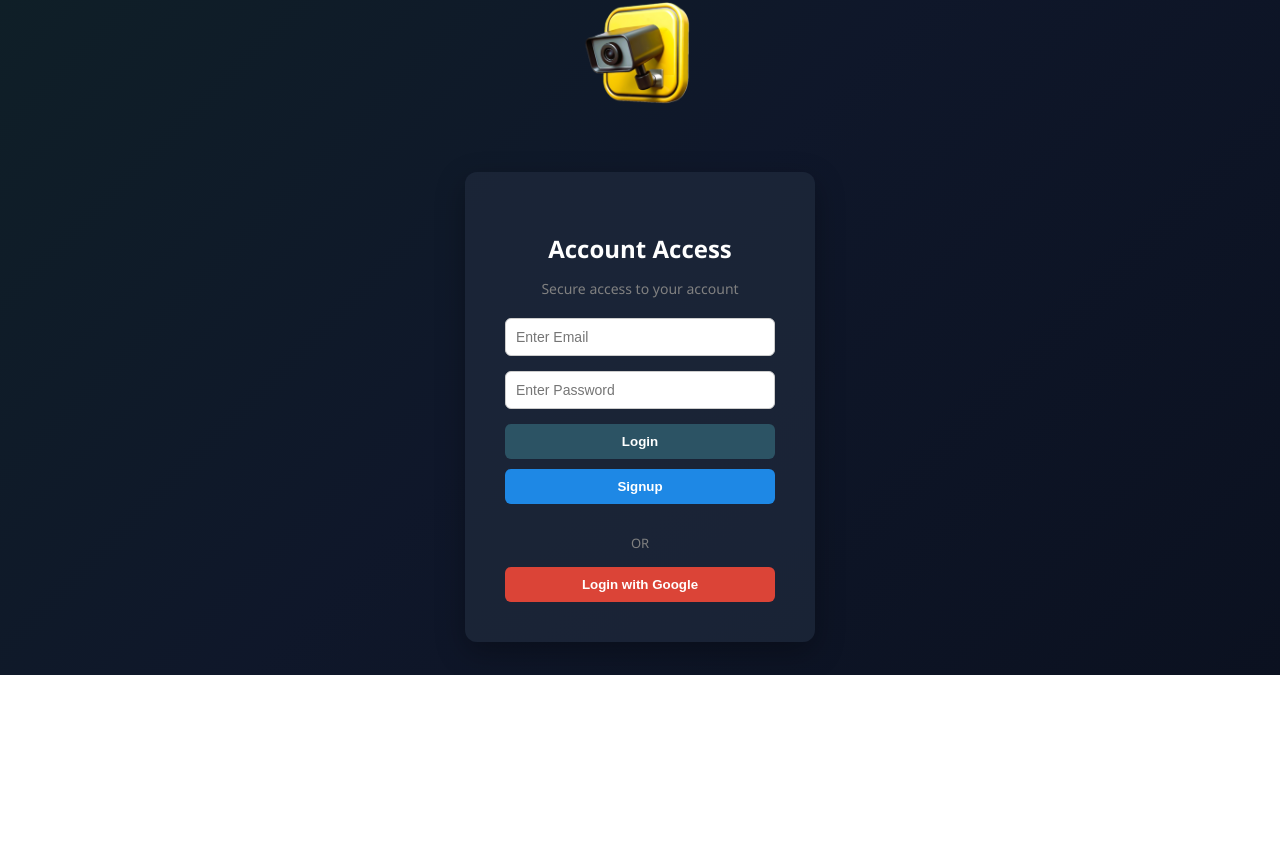
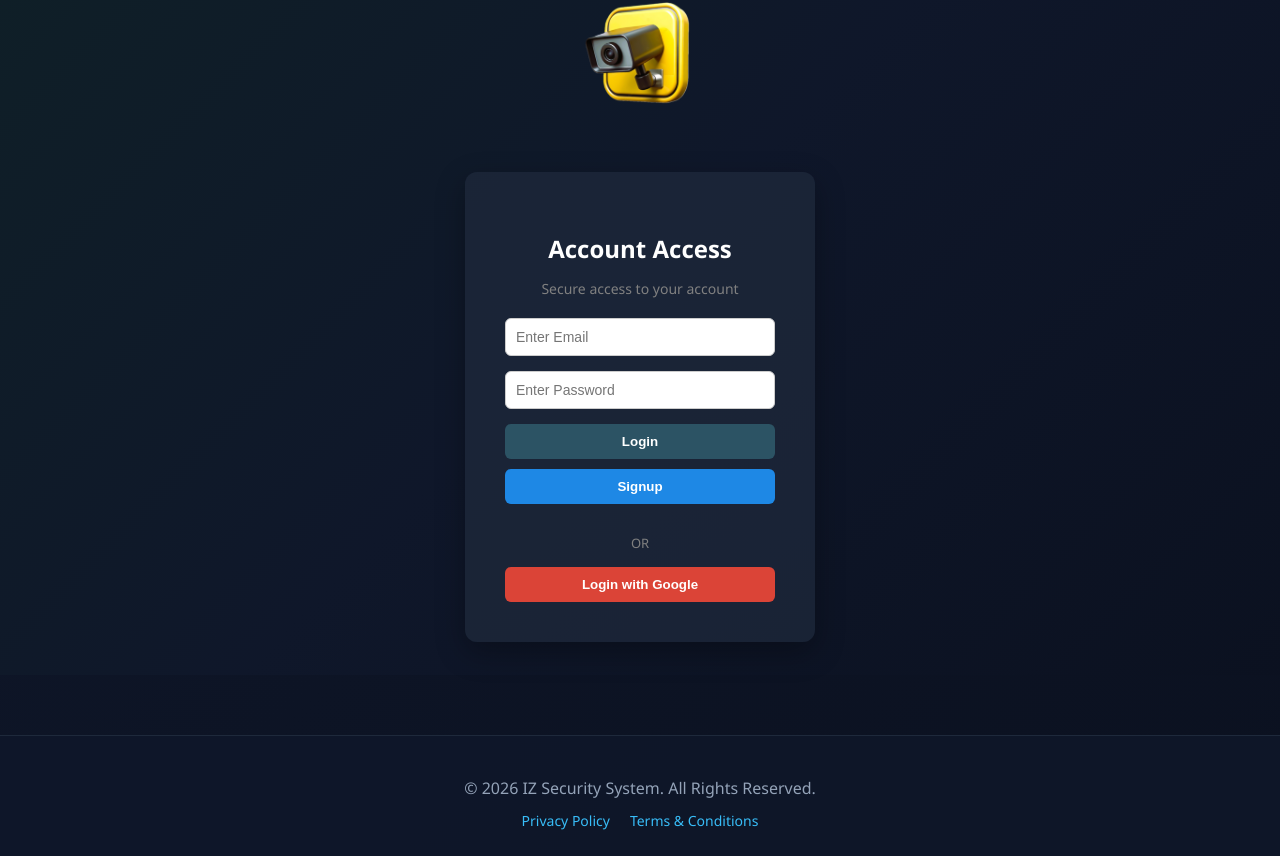
Before and after one commit to NehanShaikh/IZ_shop, a React (Create React App) app in the folder iz-security-frontend/: page /login in a window 1280 px wide. Shown: the part 125-981 px from the top of the page. Before the commit the page ends 800 px from the top, so only its background shows below. Built offline with nearby package versions, Linux system fonts and the light colour scheme.

Commit message:
first commit

```diff
--- a/iz-security-frontend/src/App.css
+++ b/iz-security-frontend/src/App.css
@@ -1118,3 +1118,29 @@ html, body {
 .feature-card p {
   color: #e2e8f0;
 }
+
+/* ================= FOOTER ================= */
+
+.footer {
+  margin-top: 60px;
+  padding: 25px 20px;
+  text-align: center;
+  background: rgba(15, 23, 42, 0.9);
+  border-top: 1px solid #1e293b;
+}
+
+.footer p {
+  color: #94a3b8;
+  margin-bottom: 10px;
+}
+
+.footer-links a {
+  margin: 0 10px;
+  color: #38bdf8;
+  text-decoration: none;
+  font-size: 14px;
+}
+
+.footer-links a:hover {
+  text-decoration: underline;
+}
--- a/iz-security-frontend/src/App.js
+++ b/iz-security-frontend/src/App.js
@@ -3,6 +3,7 @@ import { useState, useEffect } from "react";
 
 import Login from "./pages/Login";
 import Navbar from "./components/Navbar";
+import Footer from "./components/Footer";
 
 import Home from "./pages/Home";
 import Dashboard from "./pages/Dashboard";
@@ -22,7 +23,6 @@ function App() {
   const [user, setUser] = useState(null);
   const [cart, setCart] = useState([]);
 
-  // ✅ Load user from localStorage on app start
   useEffect(() => {
     const savedUser = localStorage.getItem("user");
     if (savedUser) {
@@ -37,27 +37,40 @@ function App() {
 
       <Routes>
 
-        {!user ? (
-          <Route path="*" element={<Login setUser={setUser} />} />
-        ) : (
+        {/* Public Routes */}
+        {!user && (
+          <Route path="/login" element={<Login setUser={setUser} />} />
+        )}
+
+        <Route path="/privacy" element={<PrivacyPolicy />} />
+        <Route path="/terms" element={<Terms />} />
+        <Route path="/faq" element={<FAQ />} />
+
+        {/* Protected Routes */}
+        {user ? (
           <>
             <Route path="/" element={<Home />} />
             <Route path="/dashboard" element={<Dashboard user={user} />} />
             <Route path="/contact" element={<Contact />} />
-            <Route path="/products" element={<Products user={user} cart={cart} setCart={setCart} />} />
+            <Route
+              path="/products"
+              element={<Products user={user} cart={cart} setCart={setCart} />}
+            />
             <Route path="/orders" element={<Orders user={user} />} />
+
             <Route
               path="/cart"
               element={
-                user && user.role !== "admin"
+                user.role !== "admin"
                   ? <Cart user={user} />
                   : <Navigate to="/" />
               }
             />
+
             <Route
               path="/checkout"
               element={
-                user && user.role !== "admin"
+                user.role !== "admin"
                   ? <Checkout user={user} />
                   : <Navigate to="/" />
               }
@@ -66,23 +79,24 @@ function App() {
             <Route
               path="/my-orders"
               element={
-                  user && user.role !== "admin"
+                user.role !== "admin"
                   ? <MyOrders user={user} />
                   : <Navigate to="/" />
               }
             />
 
             <Route path="/about" element={<About />} />
-<Route path="/privacy" element={<PrivacyPolicy />} />
-<Route path="/terms" element={<Terms />} />
-<Route path="/faq" element={<FAQ />} />
-
 
             <Route path="*" element={<Navigate to="/" />} />
           </>
+        ) : (
+          <Route path="*" element={<Navigate to="/login" />} />
         )}
 
       </Routes>
+
+      {/* Footer Always Visible */}
+      <Footer />
 
     </Router>
   );
--- /dev/null
+++ b/iz-security-frontend/src/components/Footer.js
@@ -0,0 +1,16 @@
+import { Link } from "react-router-dom";
+
+function Footer() {
+  return (
+    <div className="footer">
+      <p>© {new Date().getFullYear()} IZ Security System. All Rights Reserved.</p>
+
+      <div className="footer-links">
+        <Link to="/privacy">Privacy Policy</Link>
+        <Link to="/terms">Terms & Conditions</Link>
+      </div>
+    </div>
+  );
+}
+
+export default Footer;
--- a/iz-security-frontend/src/components/Navbar.js
+++ b/iz-security-frontend/src/components/Navbar.js
@@ -33,7 +33,7 @@ function Navbar({ user, setUser }) {
         </Link>
       </div>
 
-      {/* Hamburger (Mobile) */}
+      {/* Hamburger */}
       <div
         className="hamburger"
         onClick={() => setMenuOpen(!menuOpen)}
@@ -43,10 +43,7 @@ function Navbar({ user, setUser }) {
 
       {/* Overlay */}
       {menuOpen && (
-        <div
-          className="overlay"
-          onClick={closeMenu}
-        ></div>
+        <div className="overlay" onClick={closeMenu}></div>
       )}
 
       {/* Navigation */}
@@ -54,26 +51,22 @@ function Navbar({ user, setUser }) {
 
         {/* Main Pages */}
         <Link to="/" onClick={closeMenu}>Home</Link>
+
+        {user && (
+          <Link to="/dashboard" onClick={closeMenu}>Dashboard</Link>
+        )}
+
         <Link to="/products" onClick={closeMenu}>Products</Link>
         <Link to="/about" onClick={closeMenu}>About</Link>
         <Link to="/faq" onClick={closeMenu}>FAQ</Link>
         <Link to="/contact" onClick={closeMenu}>Contact</Link>
 
-        {/* Legal Pages */}
-        <Link to="/privacy" onClick={closeMenu}>Privacy Policy</Link>
-        <Link to="/terms" onClick={closeMenu}>Terms & Conditions</Link>
-
-        {/* Dashboard */}
-        {user && (
-          <Link to="/dashboard" onClick={closeMenu}>Dashboard</Link>
-        )}
-
-        {/* Admin Only */}
+        {/* Admin */}
         {user && user.role === "admin" && (
           <Link to="/orders" onClick={closeMenu}>All Orders</Link>
         )}
 
-        {/* Customer Only */}
+        {/* Customer */}
         {user && user.role !== "admin" && (
           <>
             <Link to="/cart" onClick={closeMenu}>Cart</Link>
```
Lines whose indentation alone changed are shown as unchanged.
